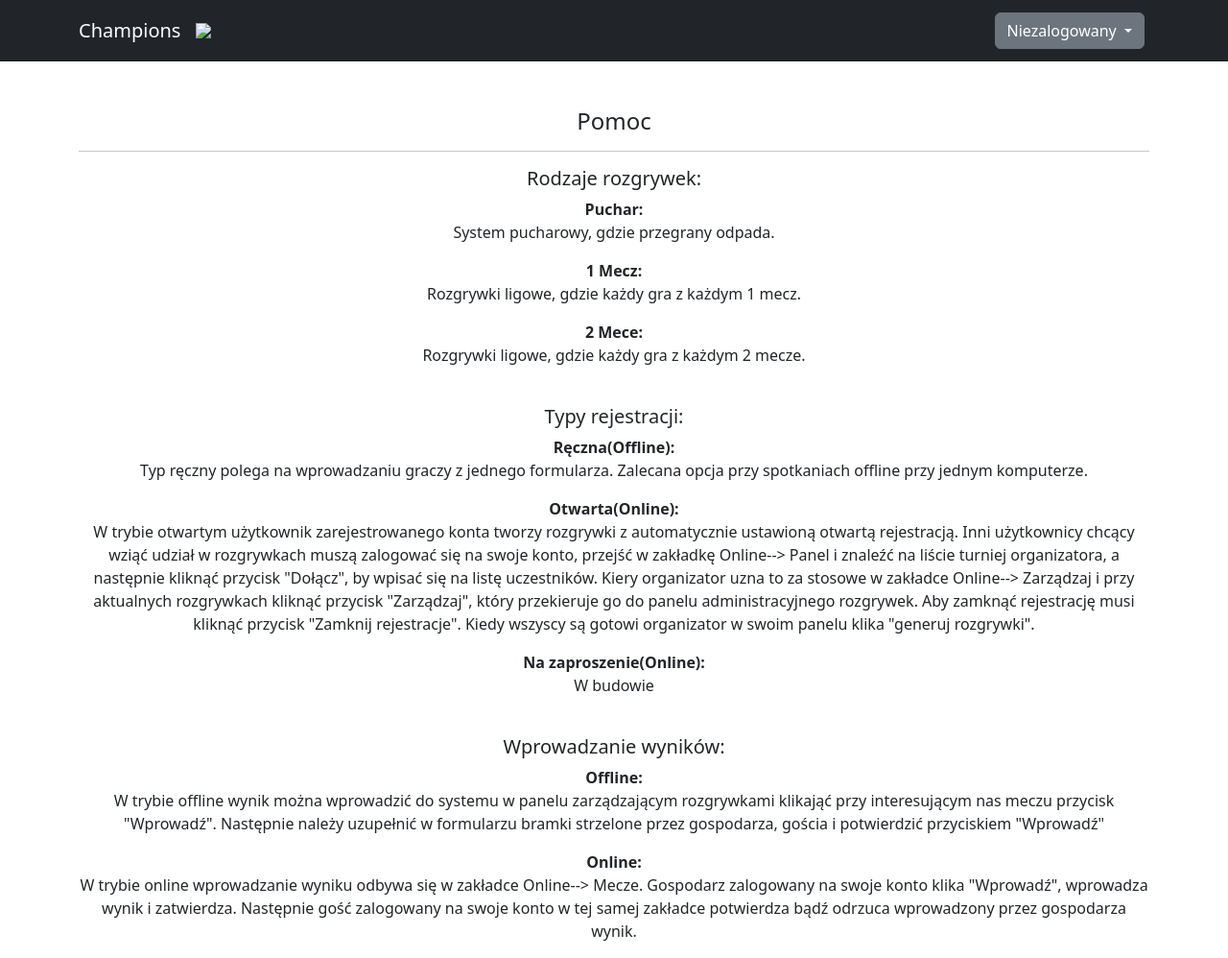
After one commit to zaj89/champions, a Django app: page /help/ in a window 1280 px wide. The commit adds this page. Shown: the whole page at 96% size. Run offline with Django 4.2, Linux system fonts and the light colour scheme; some libraries are stand-ins or nearby versions.

Commit message:
-dodano dział Pomoc

```diff
--- a/champ/urls.py
+++ b/champ/urls.py
@@ -15,11 +15,12 @@ Including another URLconf
 """
 from django.contrib import admin
 from django.urls import path, include
-from .views import index
+from .views import index, help
 
 urlpatterns = [
     path('admin/', admin.site.urls),
     path('', index, name='index'),
+    path('help/', help, name='help'),
     path('cup/', include('cup.urls')),
     path('account/', include('account.urls')),
 ]
--- a/champ/views.py
+++ b/champ/views.py
@@ -19,3 +19,22 @@ def index(request):
                                               'matches_user_sum': matches_user_sum})
     else:
         return render(request, 'index.html')
+
+
+def help(request):
+    if request.user.is_authenticated:
+        matches = Match.objects.all()
+        matches_user_to_waiting = matches.filter(player2__user=request.user, finished=False, confirmed=False)
+        matches_user_to_enter = matches.filter(player1__user=request.user, finished=False, confirmed=False)
+        matches_user_to_confirm = matches.filter(player2__user=request.user, finished=True, confirmed=False)
+        matches_user_sum = len(matches_user_to_confirm) + len(matches_user_to_enter) + len(matches_user_to_waiting)
+        last_cup_online = Cup.objects.filter(author_id=request.user.id).exclude(declarations='Ręczna').last()
+        last_cup_offline = Cup.objects.filter(author_id=request.user.id, declarations='Ręczna').last()
+        return render(request, 'help.html', {'last_cup_online': last_cup_online,
+                                              'last_cup_offline': last_cup_offline,
+                                              'matches_user_to_enter': matches_user_to_enter,
+                                              'matches_user_to_confirm': matches_user_to_confirm,
+                                              'matches_user_to_waiting': matches_user_to_waiting,
+                                              'matches_user_sum': matches_user_sum})
+    else:
+        return render(request, 'help.html')
--- /dev/null
+++ b/templates/help.html
@@ -0,0 +1,39 @@
+{% extends 'index.html' %}
+{% block content %}
+        <h4>Pomoc</h4>
+<hr>
+<h5>Rodzaje rozgrywek:</h5>
+
+<p><b>Puchar:</b><br>
+System pucharowy, gdzie przegrany odpada.</p>
+<p><b>1 Mecz:</b><br>
+Rozgrywki ligowe, gdzie każdy gra z każdym 1 mecz.</p>
+<p><b>2 Mece:</b><br>
+Rozgrywki ligowe, gdzie każdy gra z każdym 2 mecze.</p>
+<br>
+<h5>Typy rejestracji:</h5>
+<p><b>Ręczna(Offline):</b><br>
+Typ ręczny polega na wprowadzaniu graczy z jednego formularza. Zalecana opcja przy spotkaniach offline przy jednym komputerze. </p>
+
+<p><b>Otwarta(Online):</b><br>
+W trybie otwartym użytkownik zarejestrowanego konta tworzy rozgrywki z automatycznie ustawioną otwartą rejestracją.
+Inni użytkownicy chcący wziąć udział w rozgrywkach muszą zalogować się na swoje konto,
+przejść w zakładkę Online--> Panel i znaleźć na liście turniej organizatora, a następnie kliknąć przycisk
+"Dołącz", by wpisać się na listę uczestników. Kiery organizator uzna to za stosowe w zakładce
+Online--> Zarządzaj i przy aktualnych rozgrywkach kliknąć przycisk "Zarządzaj", który przekieruje go do panelu administracyjnego rozgrywek.
+Aby zamknąć rejestrację musi kliknąć przycisk "Zamknij rejestracje". Kiedy wszyscy są gotowi organizator w swoim panelu klika "generuj rozgrywki".
+</p>
+<p><b>Na zaproszenie(Online):</b><br>
+W budowie
+</p>
+<br>
+<h5>Wprowadzanie wyników:</h5>
+<p><b>Offline:</b><br>
+W trybie offline wynik można wprowadzić do systemu w panelu zarządzającym rozgrywkami klikająć
+przy interesującym nas meczu przycisk "Wprowadź". Następnie należy uzupełnić w formularzu bramki strzelone przez gospodarza,
+gościa i potwierdzić przyciskiem "Wprowadź"</p>
+
+<p><b>Online:</b><br>
+W trybie online wprowadzanie wyniku odbywa się w zakładce Online--> Mecze. Gospodarz zalogowany na swoje konto klika "Wprowadź", wprowadza wynik i zatwierdza.
+Następnie gość zalogowany na swoje konto w tej samej zakładce potwierdza bądź odrzuca wprowadzony przez gospodarza wynik.</p>
+{% endblock %}
--- a/templates/index.html
+++ b/templates/index.html
@@ -6,7 +6,7 @@
         <meta name="viewport" content="width=device-width, initial-scale=1, shrink-to-fit=no" />
         <meta name="description" content="" />
         <meta name="author" content="" />
-        <title>Bare - Start Bootstrap Template</title>
+        <title>Chamtions - Zorganizowane rozgrywki offline i online</title>
         <!-- Favicon-->
         <link rel="icon" type="image/x-icon" href="{% static 'assets/favicon.ico' %}" />
         <!-- Core theme CSS (includes Bootstrap)-->
@@ -117,6 +117,7 @@
                 <h1>System prowadzenia rozgrywek</h1>
                 <p class="lead">Przeprowadź zorganizowane rozgrywki ze znajomymi offline <br>lub online za pomocą kont użytkowników</p>
                 <center><img src="{% static 'images/skills.gif' %}" width="30%"></center>
+                <a href="{% url 'help' %}" class="btn btn-secondary">Pomoc</a>
                 {% endblock %}
             </div>
         </div>
```
